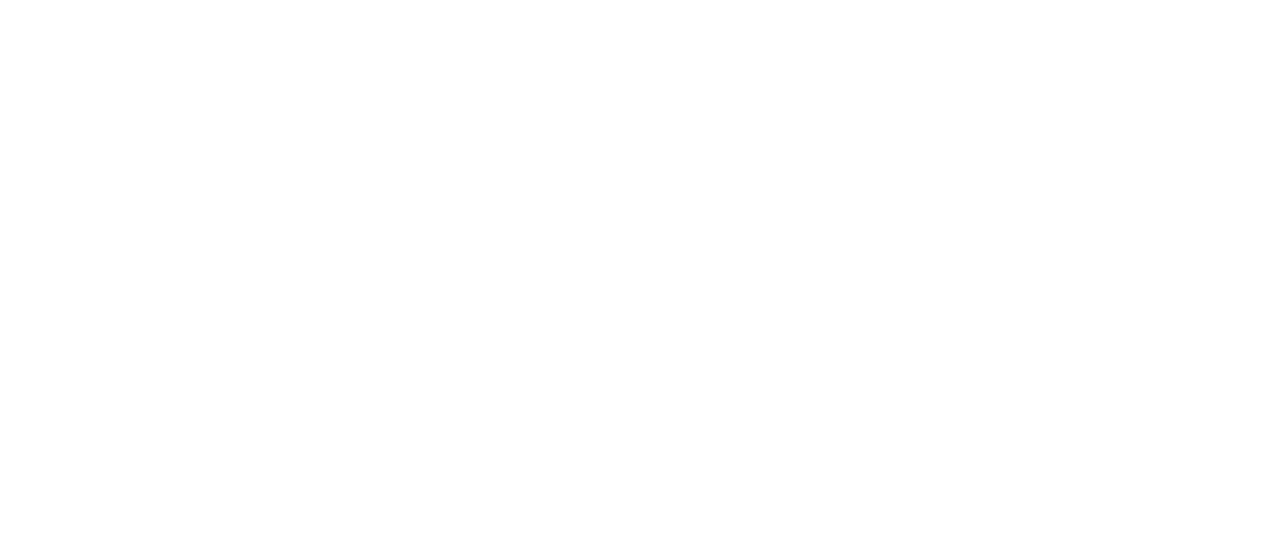
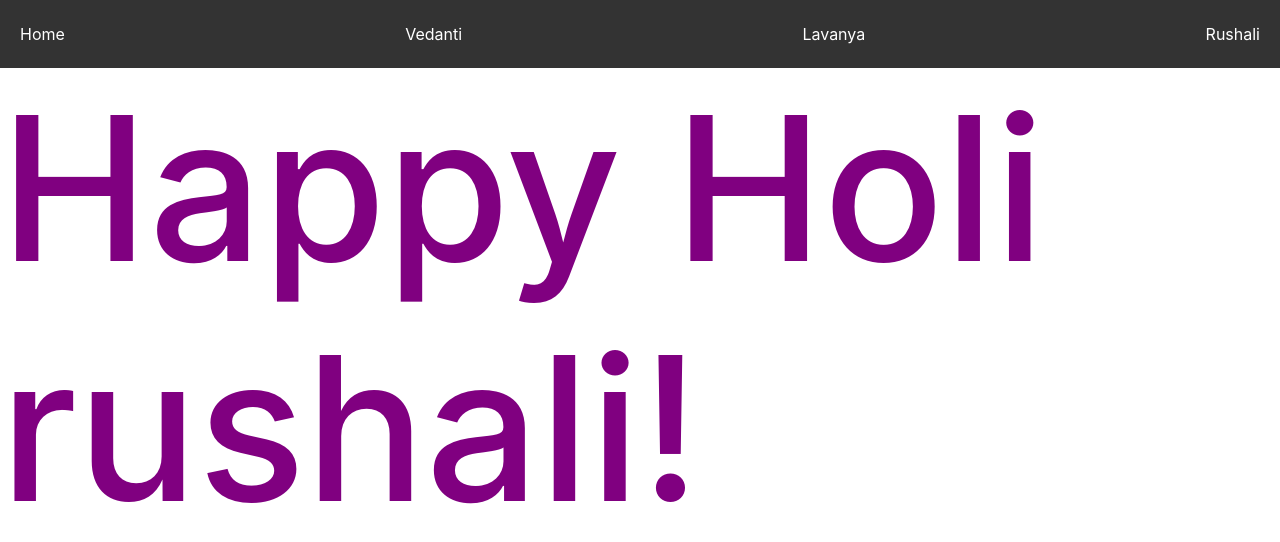
Before and after one commit to vedanti003/newTeamCobalTest, a React (Create React App) app: page /rushali in a window 1280 px wide. Before the commit this address had no page. Shown: the top 542 px of the page. Built offline with nearby package versions, Linux system fonts and the light colour scheme.

Commit message:
TASK COMPLETED BY RUSHALI

```diff
--- a/src/App.js
+++ b/src/App.js
@@ -3,7 +3,7 @@
 import Home from './pages/Home';
 import Vedanti from './pages/Vedanti';
 import Lavanya from './pages/Lavanya';
-
+import Rushali from './pages/Rushali';
 // Import other pages/components as needed
 
 const App = () => {
@@ -15,7 +15,7 @@
         <Route path="/vedanti" element={<Vedanti />} />
          <Route path="/lavanya" element={<Lavanya/>} />
           {/* <Route path="/rajsekhar" component={Rajsekhar} /> */}
-          {/* <Route path="/rushali" component={Rushali} /> */}
+          <Route path="/rushali" element={<Rushali/>}/>
           {/* <Route path="/sudhanshu" component={Sudhanshu} /> */}
           {/* <Route path="/sangeeta" component={Sangeeta} /> */}
           {/* <Route path="/rudra" component={Rudra} /> */}
--- a/src/components/Navbar.jsx
+++ b/src/components/Navbar.jsx
@@ -8,7 +8,7 @@
       <Link to="/vedanti">Vedanti</Link>
       <Link to="/lavanya">Lavanya</Link>
       {/* <Link to="/rajsekhar">Rajsekhar</Link> */}
-      {/* <Link to="/rushali">Rushali</Link> */}
+      <Link to="/rushali">Rushali</Link>
       {/* <Link to="/sudhanshu">Sudhanshu</Link> */}
       {/* <Link to="/sangeeta">Sangeeta</Link> */}
       {/* <Link to="/rudra">Rudra</Link> */}
--- /dev/null
+++ b/src/pages/Rushali.jsx
@@ -0,0 +1,12 @@
+import React from 'react'
+import Navbar from '../components/Navbar'
+const Rushali = () => {
+  return (
+    <div>
+         <Navbar/>
+     <h1 style={{fontSize:"200px", color:"purple"}}>Happy Holi rushali!</h1>
+    </div>
+  )
+}
+
+export default Rushali
```
